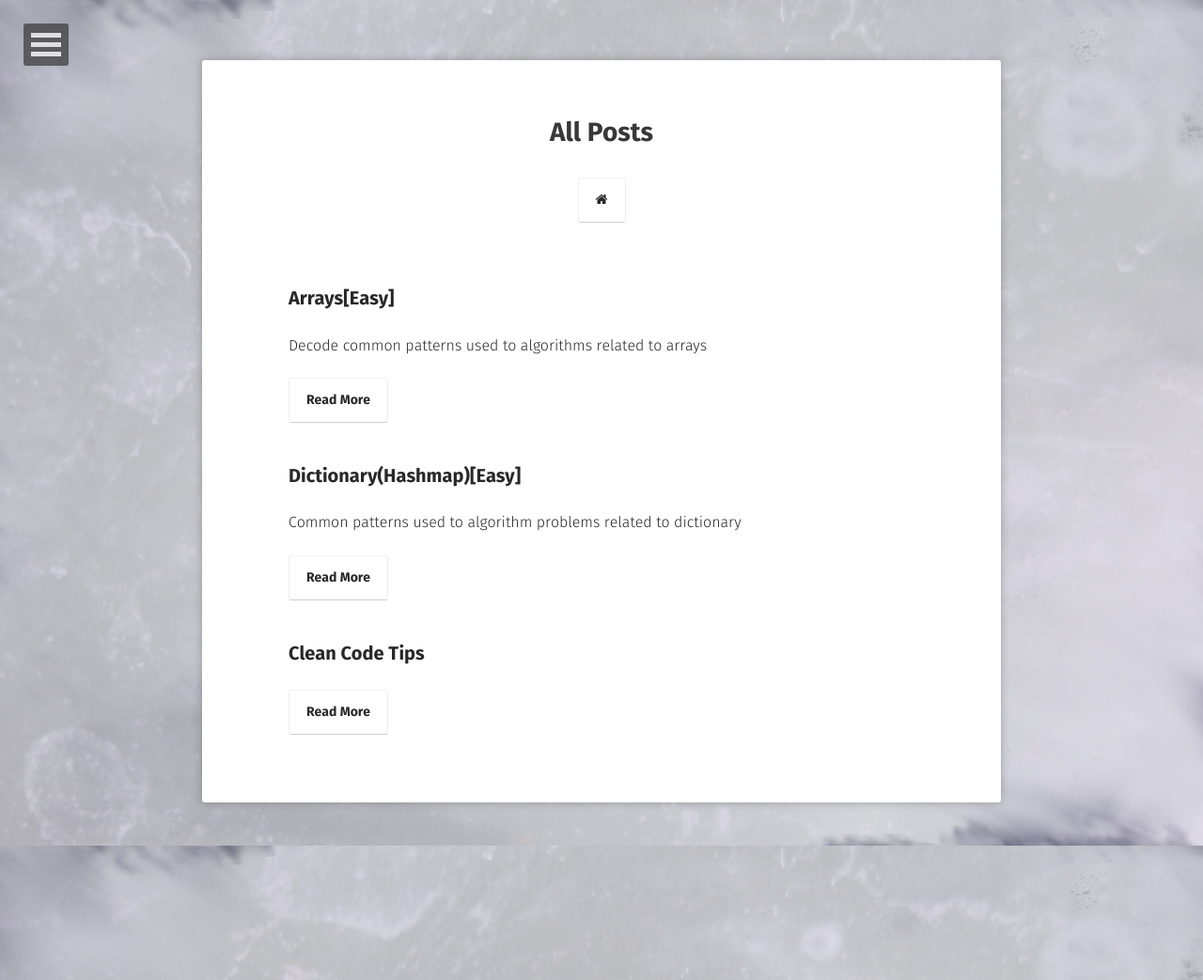
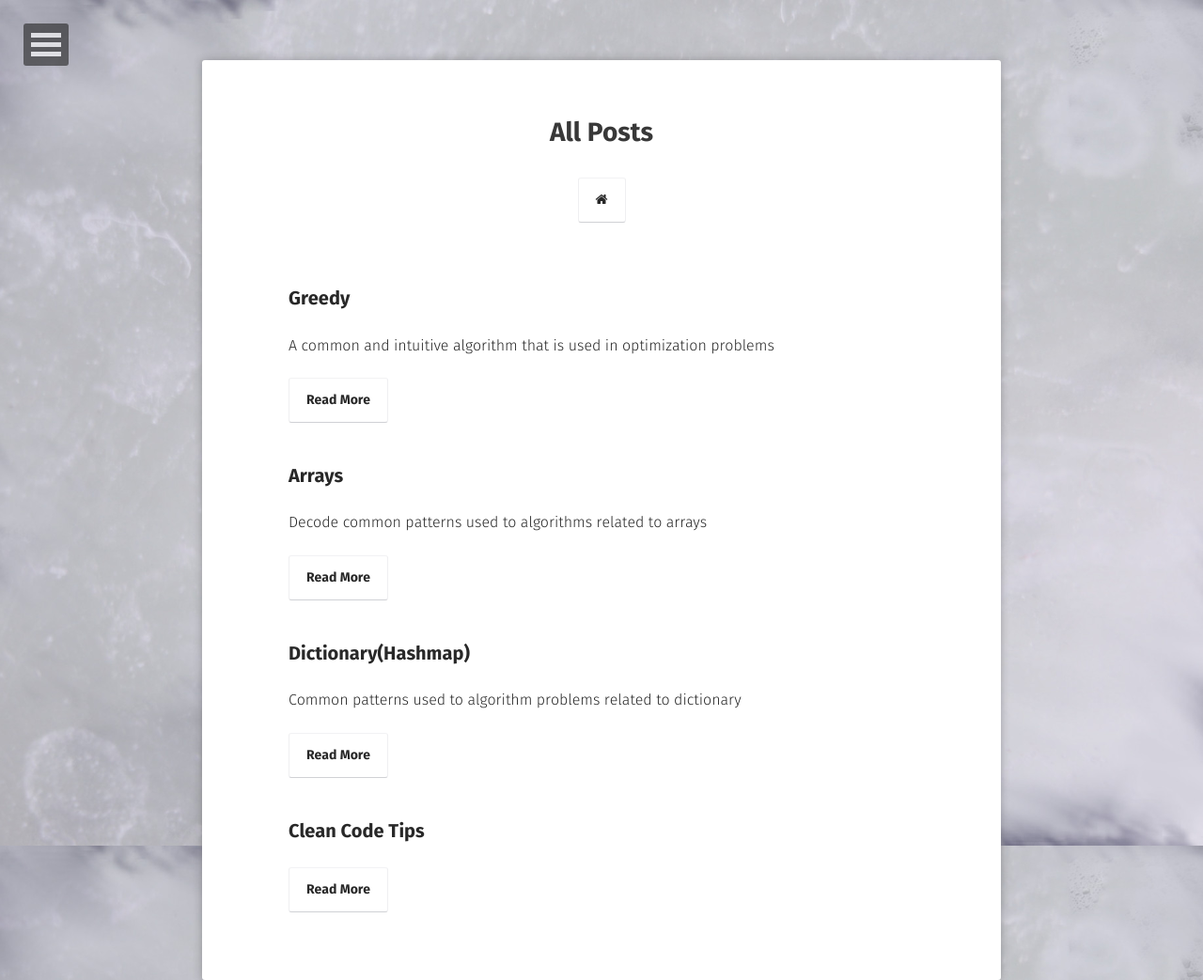
Before and after one commit to user3301/user3301.github.io, a Jekyll site: the page built from posts/index.md, in a window 1280 px wide. Shown: the whole page at 94% size. Built offline with Jekyll 4.4.1, drawn with Linux system fonts in a browser that asks for light colours; some web fonts are replaced; comment, search, counter and statistics services are not loaded.

Commit message:
update post

```diff
--- a/_posts/2019-04-08-arrays.md
+++ b/_posts/2019-04-08-arrays.md
@@ -1,6 +1,6 @@
 ---
 layout: post
-title: "Arrays[Easy]"
+title: "Arrays"
 date: 2019-04-08
 excerpt: "Decode common patterns used to algorithms related to arrays"
 tags: [algorithms, leetcode, data structure]
--- /dev/null
+++ b/_posts/2019-04-10-greedy.md
@@ -0,0 +1,15 @@
+---
+layout: post
+title: "Greedy"
+date: 2019-04-08
+excerpt: "A common and intuitive algorithm that is used in optimization problems"
+tags: [algorithms, leetcode, data structure]
+feature: http://ww1.sinaimg.cn/large/6b1abb29gy1fgryzol04kj21z41b84df.jpg
+comments: true
+---
+
+### Peak-Valley Algorithm
+
+Related Question:
+
+[122. Best Time to Buy and Sell Stock II](https://leetcode.com/problems/best-time-to-buy-and-sell-stock-ii/)
```
Also changed, not shown: _posts/2019-04-08-Dictionary.md (+7 -1 lines).
